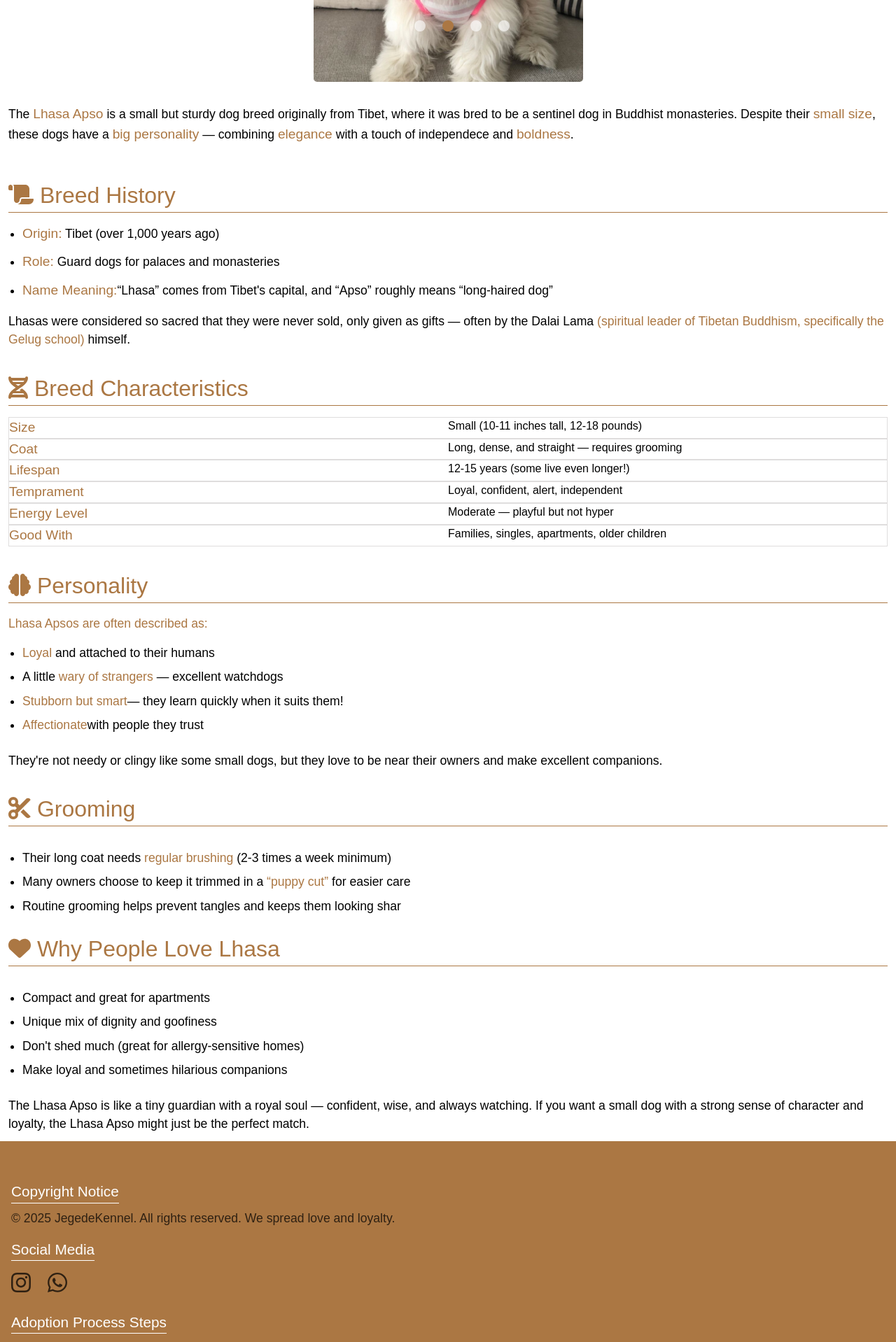
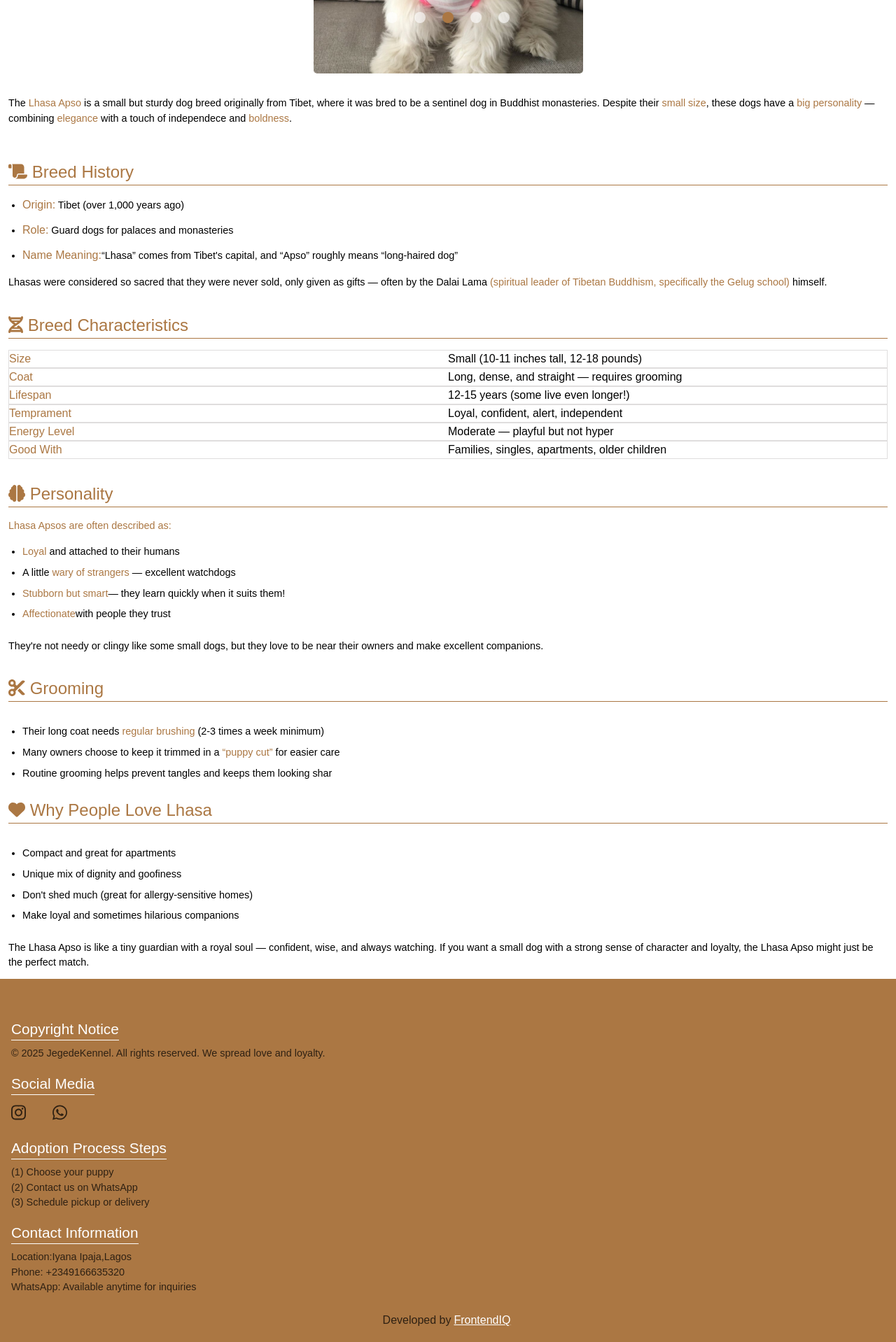
Before and after one commit to Tomiwa-Jegede/LhasaPuppies, a React (Vite) app: page /learn_more in a window 1280 px wide. Shown: the part 380-2298 px from the top of the page at 70% size. Built offline with nearby package versions, Linux system fonts and the light colour scheme.

Commit message:
re-sised

```diff
--- a/src/Button_Component.jsx
+++ b/src/Button_Component.jsx
@@ -4,7 +4,7 @@ const Button_Component = ({ label, symbole, onClick,  }) => {
   return (
     <button
       onClick={onClick}
-      className="bg-primary-color flex w-[11rem] items-center justify-between rounded-[2rem] px-[1rem] py-3 text-[1.2rem]"
+      className="bg-primary-color flex w-[10rem] items-center justify-between rounded-[2rem] px-[1rem] py-3 text-[1rem]"
     >
       {label}
       {symbole}
--- a/src/Footer_Component.jsx
+++ b/src/Footer_Component.jsx
@@ -13,7 +13,7 @@ const Footer_Component = () => {
   return (
     <div id='footer' className="bg-primary-color p-[1rem] text-[#000000ba]">
       <ul className="py-[1.5rem]">
-        <li className="my-[1rem] flex flex-col text-[1.1rem]">
+        <li className="my-[1rem] flex flex-col text-[.9rem]">
           <span className="mb-[.5rem] text-[1.3rem] text-white border-b w-fit">
             Copyright Notice
           </span>
@@ -22,11 +22,11 @@ const Footer_Component = () => {
             loyalty.
           </span>
         </li>
-          <li className="my-[1rem] flex flex-col text-[1.1rem]">
+          <li className="my-[1rem] flex flex-col text-[.9rem]">
           <span className="mb-[.5rem] text-[1.3rem] text-white border-b w-fit">
             Social Media
           </span>
-          <span className="flex w-[5rem] justify-between text-[2rem]">
+          <span className="flex w-[5rem] justify-between text-[1.5rem]">
             <a href="https://www.instagram.com/jegedekennel?igsh=ZzM0N3prNG5iNjB0">
               <FontAwesomeIcon icon={faInstagram} />
             </a>
@@ -35,7 +35,7 @@ const Footer_Component = () => {
             </a>
           </span>
         </li>
-        <li className="my-[1rem] flex flex-col text-[1.1rem]">
+        <li className="my-[1rem] flex flex-col text-[.9rem]">
           <span className="mb-[.5rem] text-[1.3rem] text-white border-b w-fit">
             Adoption Process Steps
           </span>
@@ -44,7 +44,7 @@ const Footer_Component = () => {
           <span>(3) Schedule pickup or delivery</span>
         </li>
 
-        <li className="my-[1rem] flex flex-col text-[1.1rem]">
+        <li className="my-[1rem] flex flex-col text-[.9rem]">
           <span className="mb-[.5rem] text-[1.3rem] text-white border-b w-fit">
             Contact Information
           </span>
--- a/src/Header_Component.jsx
+++ b/src/Header_Component.jsx
@@ -31,7 +31,7 @@ const Header_Component = () => {
     window.history.go(-1);
   };
   return (
-    <div className="text-primary-color fixed z-[1000] w-full border-b border-b-[#e6e3e3] bg-[#ffffff] p-4 text-[1.2rem]">
+    <div className="text-primary-color fixed z-[1000] w-full border-b border-b-[#e6e3e3] bg-[#ffffff] p-4">
       <div className="Header_Container flex items-center justify-between">
         <div className="logo flex items-center justify-between">
           {location.pathname !== '/' ? (
@@ -75,7 +75,7 @@ const Header_Component = () => {
                 onClick={() => {
                   setHidden(true);
                 }}
-                className="mb-[4rem] w-[6rem]"
+                className="mb-[3rem] w-[6rem]"
               >
                 <FontAwesomeIcon icon={faHome} /> Home
               </li>
@@ -85,7 +85,7 @@ const Header_Component = () => {
                 onClick={() => {
                   setHidden(true);
                 }}
-                className="mb-[4rem] w-[6rem]"
+                className="mb-[3rem] w-[6rem]"
               >
                 <FontAwesomeIcon icon={faPaw} /> About
               </li>
@@ -95,7 +95,7 @@ const Header_Component = () => {
                 onClick={() => {
                   setHidden(true);
                 }}
-                className="mb-[4rem] w-[10rem]"
+                className="mb-[3rem] w-[10rem]"
               >
                 <FontAwesomeIcon icon={faDog} /> Puppies
               </li>
@@ -104,7 +104,7 @@ const Header_Component = () => {
               onClick={() => {
                 setHidden(true);
               }}
-              className="mb-[4rem] w-[6rem]"
+              className="mb-[3rem] w-[6rem]"
             >
               <a href="#footer"><FontAwesomeIcon icon={faPhone} /> Contact</a>
             </li>
--- a/src/Landing_Page.jsx
+++ b/src/Landing_Page.jsx
@@ -15,7 +15,7 @@ const Landing_Page = () => {
         <Header_Component />
         {/* heading */}
         <div className="relative flex h-[100dvh] flex-col items-center justify-center text-white">
-          <div className="mb-[1rem] text-center text-[2.6rem]">
+          <div className="mb-[1rem] text-center text-[2rem]">
             Adorable <br />
             <span className="bg-primary-color inline-block rotate-[8deg] rounded-[3rem] p-2">
               Lhasa Apso Puppies
@@ -24,7 +24,7 @@ const Landing_Page = () => {
             Raised with Love
           </div>
           {/* sub-heading */}
-          <div className="mb-[1rem] text-center text-[1rem]">
+          <div className="mb-[1rem] text-center text-[1.1rem]">
             Purebred.Ready to bring joy into your life.
           </div>
           {/* Button Component */}
--- a/src/Learn_More.jsx
+++ b/src/Learn_More.jsx
@@ -16,7 +16,7 @@ const Learn_More = () => {
   return (
     <div className="flex flex-col items-center p-3 pt-[4rem]">
       {/* header-01 */}
-      <h1 className="text-primary-color w-full text-[2rem]">
+      <h1 className="text-primary-color w-full text-[1.5rem]">
         About Lhasa Apso
       </h1>
       <div className="slider-container relative mb-[2rem] flex w-[385px] items-center overflow-hidden rounded-[5px] text-white">
@@ -42,38 +42,38 @@ const Learn_More = () => {
         </div>
       </div>
       {/* body-01 */}
-      <p className="mb-[3rem] w-full text-[1.1rem]">
-        The <span className="text-primary-color text-[1.2rem]">Lhasa Apso</span>{' '}
+      <p className="mb-[3rem] w-full text-[.9rem]">
+        The <span className="text-primary-color text-[.9rem]">Lhasa Apso</span>{' '}
         is a small but sturdy dog breed originally from Tibet, where it was bred
         to be a sentinel dog in Buddhist monasteries. Despite their{' '}
-        <span className="text-primary-color text-[1.2rem]">small size</span>,
+        <span className="text-primary-color text-[.9rem]">small size</span>,
         these dogs have a{' '}
-        <span className="text-primary-color text-[1.2rem]">
+        <span className="text-primary-color text-[.9rem]">
           big personality
         </span>{' '}
         — combining{' '}
-        <span className="text-primary-color text-[1.2rem]">elegance</span> with
+        <span className="text-primary-color text-[.9rem]">elegance</span> with
         a touch of{' '}
-        <span className="ttext-[1.2rem] ext-primary-color">independece</span>{' '}
-        and <span className="text-primary-color text-[1.2rem]">boldness</span>.
+        <span className="text-[.9rem] ext-primary-color">independece</span>{' '}
+        and <span className="text-primary-color text-[.9rem]">boldness</span>.
       </p>
       {/* header-02 */}
-      <h1 className="text-primary-color mb-[1rem] w-full border-b text-[2rem]">
+      <h1 className="text-primary-color mb-[1rem] w-full border-b text-[1.5rem]">
         <FontAwesomeIcon icon={faScroll} /> Breed History
       </h1>
       {/* body-02 */}
-      <div className="mb-[2rem] w-full text-[1.1rem]">
+      <div className="mb-[2rem] w-full text-[.9rem]">
         <ul className="list-outside list-disc pl-5">
           <li className="pb-3">
-            <span className="text-primary-color text-[1.2rem]">Origin:</span>
+            <span className="text-primary-color text-[1rem]">Origin:</span>
             <span> Tibet (over 1,000 years ago)</span>
           </li>
           <li className="pb-3">
-            <span className="text-primary-color text-[1.2rem]">Role:</span>
+            <span className="text-primary-color text-[1rem]">Role:</span>
             <span> Guard dogs for palaces and monasteries</span>
           </li>
           <li className="pb-4">
-            <span className="text-primary-color text-[1.2rem]">
+            <span className="text-primary-color text-[1rem]">
               Name Meaning:
             </span>
             <span>
@@ -94,42 +94,42 @@ const Learn_More = () => {
       </div>
 
       {/* header-03 */}
-      <h1 className="text-primary-color mb-[1rem] w-full border-b text-[2rem]">
+      <h1 className="text-primary-color mb-[1rem] w-full border-b text-[1.5rem]">
         <FontAwesomeIcon icon={faDna} /> Breed Characteristics
       </h1>
       {/* body-03 */}
       <div className="mb-[2rem] w-full">
         <div className="grid grid-cols-2 border border-[#dfdddd]">
-          <p className="text-primary-color text-[1.2rem]">Size</p>
+          <p className="text-primary-color text-[1rem]">Size</p>
           <p>Small (10-11 inches tall, 12-18 pounds)</p>
         </div>
         <div className="grid grid-cols-2 border border-[#dfdddd]">
-          <p className="text-primary-color text-[1.2rem]">Coat</p>
+          <p className="text-primary-color text-[1rem]">Coat</p>
           <p>Long, dense, and straight — requires grooming</p>
         </div>
         <div className="grid grid-cols-2 border border-[#dfdddd]">
-          <p className="text-primary-color text-[1.2rem]">Lifespan</p>
+          <p className="text-primary-color text-[1rem]">Lifespan</p>
           <p>12-15 years (some live even longer!)</p>
         </div>
         <div className="grid grid-cols-2 border border-[#dfdddd]">
-          <p className="text-primary-color text-[1.2rem]">Temprament</p>
+          <p className="text-primary-color text-[1rem]">Temprament</p>
           <p>Loyal, confident, alert, independent</p>
         </div>
         <div className="grid grid-cols-2 border border-[#dfdddd]">
-          <p className="text-primary-color text-[1.2rem]">Energy Level</p>
+          <p className="text-primary-color text-[1rem]">Energy Level</p>
           <p>Moderate — playful but not hyper</p>
         </div>
         <div className="grid grid-cols-2 border border-[#dfdddd]">
-          <p className="text-primary-color text-[1.2rem]">Good With</p>
+          <p className="text-primary-color text-[1rem]">Good With</p>
           <p>Families, singles, apartments, older children</p>
         </div>
       </div>
       {/* header-04 */}
-      <h1 className="text-primary-color mb-[1rem] w-full border-b text-[2rem]">
+      <h1 className="text-primary-color mb-[1rem] w-full border-b text-[1.5rem]">
         <FontAwesomeIcon icon={faBrain} /> Personality
       </h1>
       {/* body-04 */}
-      <div className="w-full pb-[2rem] text-[1.1rem]">
+      <div className="w-full pb-[2rem] text-[.9rem]">
         <p className="text-primary-color">
           Lhasa Apsos are often described as:
         </p>
@@ -159,11 +159,11 @@ const Learn_More = () => {
         </p>
       </div>
       {/* header-05 */}
-      <h1 className="text-primary-color mb-[1rem] w-full border-b text-[2rem]">
+      <h1 className="text-primary-color mb-[1rem] w-full border-b text-[1.5rem]">
         <FontAwesomeIcon icon={faScissors} /> Grooming
       </h1>
       {/* body-05 */}
-      <div className="w-full text-[1.1rem]">
+      <div className="w-full text-[.9rem]">
         <ul className="list-outside list-disc py-[1rem] pl-5">
           <li className="pb-2">
             Their long coat needs{' '}
@@ -181,8 +181,8 @@ const Learn_More = () => {
         </ul>
       </div>
       {/* body-06 */}
-      <div className="w-full text-[1.1rem]">
-        <h1 className="text-primary-color mb-[1rem] w-full border-b text-[2rem]">
+      <div className="w-full text-[.9rem]">
+        <h1 className="text-primary-color mb-[1rem] w-full border-b text-[1.5rem]">
           <FontAwesomeIcon icon={faHeart} /> Why People Love Lhasa
         </h1>
         <ul className="list-outside list-disc py-[1rem] pl-5">
```
